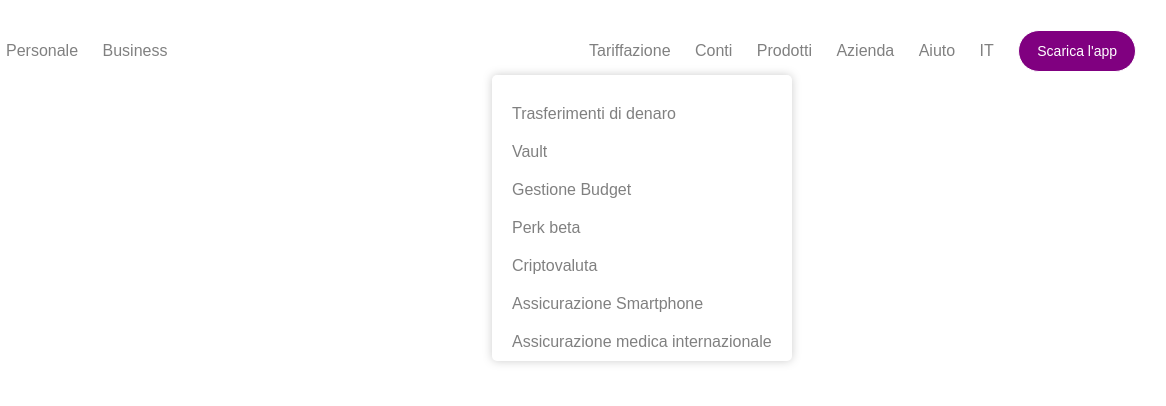
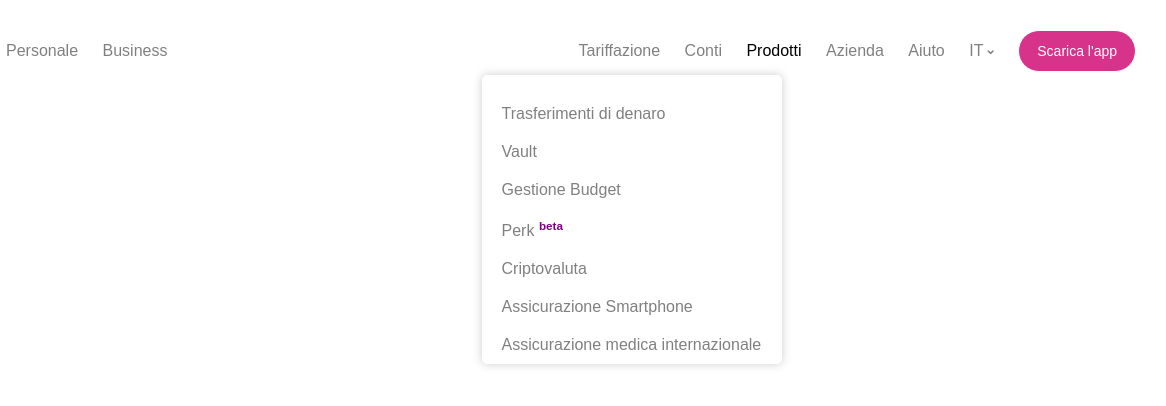
Before and after one commit to cherubina-pantano/js-html-css-revolut, a plain HTML site: page index.html in a window 1280 px wide. Both pictures are taken after a click on the link "Prodotti". Shown: the full height of the page, 114-1280 px from the left. Drawn offline with nearby package versions, Linux system fonts and the light colour scheme.

Commit message:
Details fixed

```diff
--- a/css/style.css
+++ b/css/style.css
@@ -27,18 +27,40 @@ a {
   color: grey;
 }
 
+a:hover,
+a:focus {
+  color: #000;
+}
+
+span {
+  color: purple;
+  font-size: 14px;
+  font-weight: bold;
+}
+
 .btn {
   width: 100%;
   padding: 12px 18px;
   font-size: 14px;
   border: 1px solid;
   border-radius: 25px;
-  background-color: purple;
+  background-color:  #d8338b;
   color: #fff;
+  transition-duration: .4s;
 }
 
 .btn a {
   color: #fff;
+  background-color: #d8338b;
+  transition-duration: .4s;
+
+}
+
+.btn:hover,
+.btn:hover a {
+  background-color: #d979ac;
+  border-color: #d979ac;
+  color: #000;
 }
 
 .header-left,
@@ -55,6 +77,10 @@ a {
   padding: 0 5px;
 }
 
+.menu-right i {
+  font-size: 10px;
+}
+
 /* DROPDOWN MENU */
 .menu-right li.with-dropdown {
   position: relative;
@@ -65,7 +91,7 @@ a {
   position: absolute;
   top: 100%;
   right: 30px;
-  width: 300px;
+  /* width: 300px; */
   margin-top: 15px;
   padding: 20px 10px 0;
   text-align: center;
@@ -75,6 +101,14 @@ a {
 
 }
 
+.max-width {
+  width: 300px;
+}
+
+.min-width {
+  width: 175px;
+}
+
 .menu-dropdown .sotto-menu li {
   display: block;
   padding: 10px 10px;
--- a/index.html
+++ b/index.html
@@ -3,6 +3,7 @@
   <head>
     <meta charset="utf-8">
     <meta name="viewport" content="width=device-width, initial-scale=1">
+    <link rel="stylesheet" href=" https://cdnjs.cloudflare.com/ajax/libs/font-awesome/5.14.0/css/all.min.css ">
     <title>Revolut</title>
     <link rel="stylesheet" href="./css/style.css">
   </head>
@@ -34,7 +35,7 @@
            </li>
            <li class="with-dropdown">
              <a href="#">Prodotti</a>
-             <div class="menu-dropdown">
+             <div class="menu-dropdown max-width">
                <ul class="sotto-menu">
                  <li>
                    <a href="#">Trasferimenti di denaro</a>
@@ -48,7 +49,7 @@
                  </li>
 
                  <li>
-                   <a href="#">Perk <span>beta</span></a>
+                   <a href="#">Perk <span><sup>beta</sup></span></a>
                  </li>
 
                  <li>
@@ -68,7 +69,7 @@
            </li>
            <li class="with-dropdown">
              <a href="#">Azienda</a>
-             <div class="menu-dropdown">
+             <div class="menu-dropdown min-width">
                <ul class="sotto-menu">
                  <li>
                    <a href="#">Chi Siamo</a>
@@ -80,7 +81,7 @@
                    <a href="#">Lavora con noi</a>
                  </li>
                  <li>
-                   <a href="#">Affiliates <span>Nuovo</span></a>
+                   <a href="#">Affiliates <span><sup>Nuovo</sup></span></a>
                  </li>
                  <li>
                    <a href="#">Contatto</a>
@@ -94,7 +95,9 @@
              <a href="#">Aiuto</a>
            </li>
            <li>
-             <a href="#">IT </a>
+             <a href="#">IT
+              <i class="fas fa-angle-down"></i>
+             </a>
            </li>
            <li>
              <button class="btn" type="button" >
```
